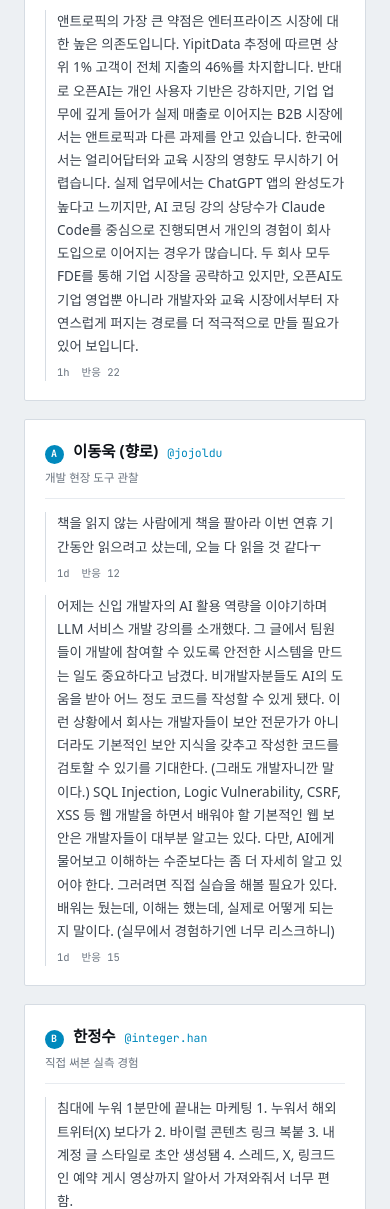
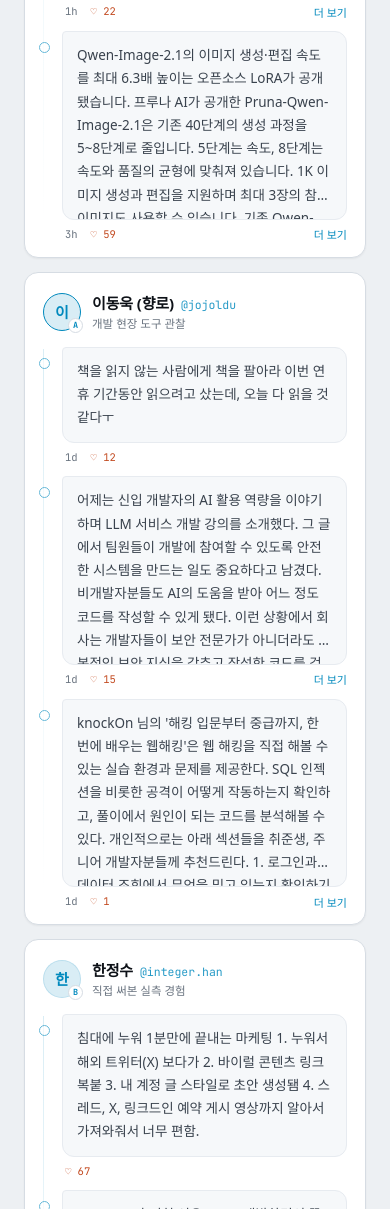
Before and after one commit to hong4137/Signal, a plain HTML site: page index.html in a window 390 px wide. Shown: the part 6595-7804 px from the top of the page. Drawn offline with Linux system fonts and the light colour scheme; a web font is replaced by a local one.

Commit message:
국내 패널을 SNS 형태로 분리
소셜 글을 인용하는 자리인데 콘솔과 같은 각진 카드를 쓰니
데이터 덤프처럼 읽혔다. 이 구획만 다른 매체처럼 굴린다.

- 아바타 원형 + 티어 배지 — 사람이 말한다는 걸 먼저 보인다
- 말풍선(radius 12px, 좌상단만 4px) + 스레드 연결선
  페이지 전체가 radius 2px 인 것과 일부러 대비시킨다
- 7줄에서 자르고 '더 보기' — 잘린 글에만 버튼을 남긴다
  (CHOI 카드가 혼자 3배 길어 격자가 무너지던 문제)
- 시각 + ♡ 반응 수를 모노로

결과: 카드 높이 편차 117px, 데스크톱 3열, 모바일 넘침 0

Co-Authored-By: Claude Opus 5 <noreply@anthropic.com>

```diff
--- a/index.html
+++ b/index.html
@@ -190,26 +190,57 @@ ol.feed li:last-child{border-bottom:0}
 .kr .none{font-size:12.5px;color:var(--muted)}
 .kr.empty{background:transparent;border-left-color:var(--rule);padding-block:6px}
 
-/* ── 국내 패널 ── */
-.panel-grid{margin-top:24px;display:grid;gap:18px;
-  grid-template-columns:repeat(auto-fill,minmax(330px,1fr))}
-.acct{background:var(--panel);border:1px solid var(--rule);border-radius:2px;
-  padding:19px 20px;display:flex;flex-direction:column}
-.acct .who{display:flex;align-items:baseline;gap:9px;flex-wrap:wrap;
-  padding-bottom:11px;border-bottom:1px solid var(--rule-2);margin-bottom:13px}
-.acct .nm{font-family:var(--sans);font-weight:600;font-size:15.5px;letter-spacing:-.005em}
-.acct .hd{font-family:var(--mono);font-size:11.5px;color:var(--weight);text-decoration:none}
-.acct .rl{font-size:11.5px;color:var(--muted);width:100%;margin-top:-4px}
-.tier{font-family:var(--mono);font-size:10px;font-weight:600;letter-spacing:.1em;
-  width:19px;height:19px;display:grid;place-items:center;border-radius:50%;
-  background:var(--weight);color:var(--panel)}
-.tier.c{background:var(--rule);color:var(--muted)}
-.acct blockquote{margin:0 0 13px;font-family:var(--sans);font-size:13.5px;font-weight:300;
-  line-height:1.72;color:var(--ink-2);padding-left:11px;border-left:1px solid var(--rule)}
-.acct blockquote:last-of-type{margin-bottom:0}
-.acct .pm{font-family:var(--mono);font-size:10.5px;color:var(--muted);margin-top:5px;
-  display:flex;gap:12px}
-.demoted{margin-top:18px;font-size:12.5px;color:var(--muted);line-height:1.7;
+/* ── 국내 패널 ──────────────────────────────────────────────
+   이 구획만 일부러 다른 매체처럼 굴린다. 소셜 글을 인용하는 자리이므로
+   소셜처럼 보여야 한다. 각진 HUD 와 대비되는 둥근 말풍선·스레드 연결선.
+   ─────────────────────────────────────────────────────────── */
+.panel-grid{margin-top:26px;display:grid;gap:14px;align-items:start;
+  grid-template-columns:repeat(auto-fill,minmax(340px,1fr))}
+.acct{background:var(--panel);border:1px solid var(--rule);border-radius:14px;
+  padding:18px 18px 14px;position:relative;box-shadow:var(--shadow)}
+
+/* 머리: 아바타 + 이름 + 핸들 */
+.acct .who{display:grid;grid-template-columns:38px minmax(0,1fr);
+  gap:11px;align-items:center;margin-bottom:14px}
+.av{width:38px;height:38px;border-radius:50%;display:grid;place-items:center;
+  font-family:var(--sans);font-weight:600;font-size:15px;
+  background:var(--weight-15);color:var(--weight);
+  border:1.5px solid var(--weight);position:relative}
+.av.b{border-style:solid;border-color:var(--weight-15)}
+.av.c{background:var(--rule-2);color:var(--muted);border-color:var(--rule)}
+.av .tg{position:absolute;right:-3px;bottom:-3px;width:15px;height:15px;
+  border-radius:50%;background:var(--panel);border:1px solid var(--rule);
+  font-family:var(--mono);font-size:8.5px;font-weight:700;
+  display:grid;place-items:center;color:var(--weight)}
+.av.c .tg{color:var(--muted)}
+.acct .line1{display:flex;align-items:baseline;gap:7px;flex-wrap:wrap;min-width:0}
+.acct .nm{font-family:var(--sans);font-weight:600;font-size:15px;letter-spacing:-.01em}
+.acct .hd{font-family:var(--mono);font-size:11.5px;color:var(--weight);
+  text-decoration:none;opacity:.85}
+.acct .hd:hover{opacity:1;text-decoration:underline}
+.acct .rl{font-size:11.5px;color:var(--muted);margin-top:2px;
+  overflow:hidden;text-overflow:ellipsis;white-space:nowrap}
+
+/* 글: 말풍선 + 스레드 연결선 */
+.thread{position:relative;padding-left:19px}
+.thread::before{content:"";position:absolute;left:0;top:2px;bottom:16px;
+  width:1px;background:linear-gradient(var(--weight-15),transparent)}
+.post{position:relative;margin-bottom:11px}
+.post:last-child{margin-bottom:0}
+.post::before{content:"";position:absolute;left:-23px;top:11px;width:9px;height:9px;
+  border-radius:50%;background:var(--panel);border:1.5px solid var(--weight);opacity:.6}
+.bub{background:var(--panel-2);border:1px solid var(--rule-2);border-radius:12px;
+  border-top-left-radius:4px;padding:12px 14px;font-size:13.5px;font-weight:300;
+  line-height:1.72;color:var(--ink-2);
+  display:-webkit-box;-webkit-line-clamp:7;-webkit-box-orient:vertical;overflow:hidden}
+.post.open .bub{-webkit-line-clamp:unset;display:block}
+.pm{font-family:var(--mono);font-size:10.5px;color:var(--muted);margin-top:6px;
+  display:flex;gap:13px;align-items:center;padding-left:3px}
+.pm .hrt{color:var(--heat)}
+.more{background:none;border:0;padding:0;font-family:var(--sans);font-size:11px;
+  color:var(--weight);cursor:pointer;margin-left:auto}
+.more:hover{text-decoration:underline}
+.demoted{margin-top:20px;font-size:12.5px;color:var(--muted);line-height:1.7;
   padding-left:14px;border-left:1px solid var(--rule)}
 .demoted b{color:var(--ink-2);font-weight:600}
 
@@ -553,15 +584,38 @@ const esc = s => String(s).replace(/[&<>"]/g, c => ({ '&':'&amp;','<':'&lt;','>'
     const P = DATA.panel;
     if (!P) { $('#panel-note').textContent = '패널 기록 없음'; return; }
     $('#panel-note').textContent = `Threads · ${P.collected} 관측`;
-    $('#panel').innerHTML = P.accounts.map(a => `<div class="acct">
-      <div class="who"><span class="tier${a.tier === 'C' ? ' c' : ''}">${esc(a.tier)}</span>
-        <span class="nm">${esc(a.n)}</span>
-        <a class="hd" href="https://www.threads.com/@${esc(a.h)}" target="_blank" rel="noopener">@${esc(a.h)}</a>
-        <span class="rl">${esc(a.role || '')}</span></div>
-      ${a.posts.slice(0, 2).map(p => `<blockquote>${esc(p.t)}
-        <div class="pm">${p.at ? `<span>${esc(p.at)}</span>` : ''}
-        ${p.react ? `<span>반응 ${p.react}</span>` : ''}</div></blockquote>`).join('')}
-    </div>`).join('');
+    const initial = a => (a.n || a.h).trim().charAt(0);
+    $('#panel').innerHTML = P.accounts.map(a => {
+      const t = (a.tier || 'C').toUpperCase();
+      const cls = t === 'A' ? '' : (t === 'B' ? ' b' : ' c');
+      return `<div class="acct">
+        <div class="who">
+          <span class="av${cls}">${esc(initial(a))}<span class="tg">${esc(t)}</span></span>
+          <span>
+            <span class="line1"><span class="nm">${esc(a.n)}</span>
+              <a class="hd" href="https://www.threads.com/@${esc(a.h)}"
+                 target="_blank" rel="noopener">@${esc(a.h)}</a></span>
+            <span class="rl">${esc(a.role || '')}</span>
+          </span>
+        </div>
+        <div class="thread">${a.posts.slice(0, 3).map(p => `
+          <div class="post">
+            <div class="bub">${esc(p.t)}</div>
+            <div class="pm">${p.at ? `<span>${esc(p.at)}</span>` : ''}
+              ${p.react ? `<span class="hrt">♡ ${p.react}</span>` : ''}
+              <button class="more" type="button">더 보기</button></div>
+          </div>`).join('')}</div>
+      </div>`;
+    }).join('');
+    // 7줄에서 잘린 글만 '더 보기'를 남긴다
+    $('#panel').querySelectorAll('.post').forEach(post => {
+      const bub = post.querySelector('.bub'), btn = post.querySelector('.more');
+      if (bub.scrollHeight <= bub.clientHeight + 2) { btn.remove(); return; }
+      btn.addEventListener('click', () => {
+        post.classList.toggle('open');
+        btn.textContent = post.classList.contains('open') ? '접기' : '더 보기';
+      });
+    });
     $('#demoted').innerHTML = (P.demoted || []).map(d =>
       `<div><b>강등 · ${esc(d.n)}</b> — ${esc(d.why)}</div>`).join('');
   })();
```
